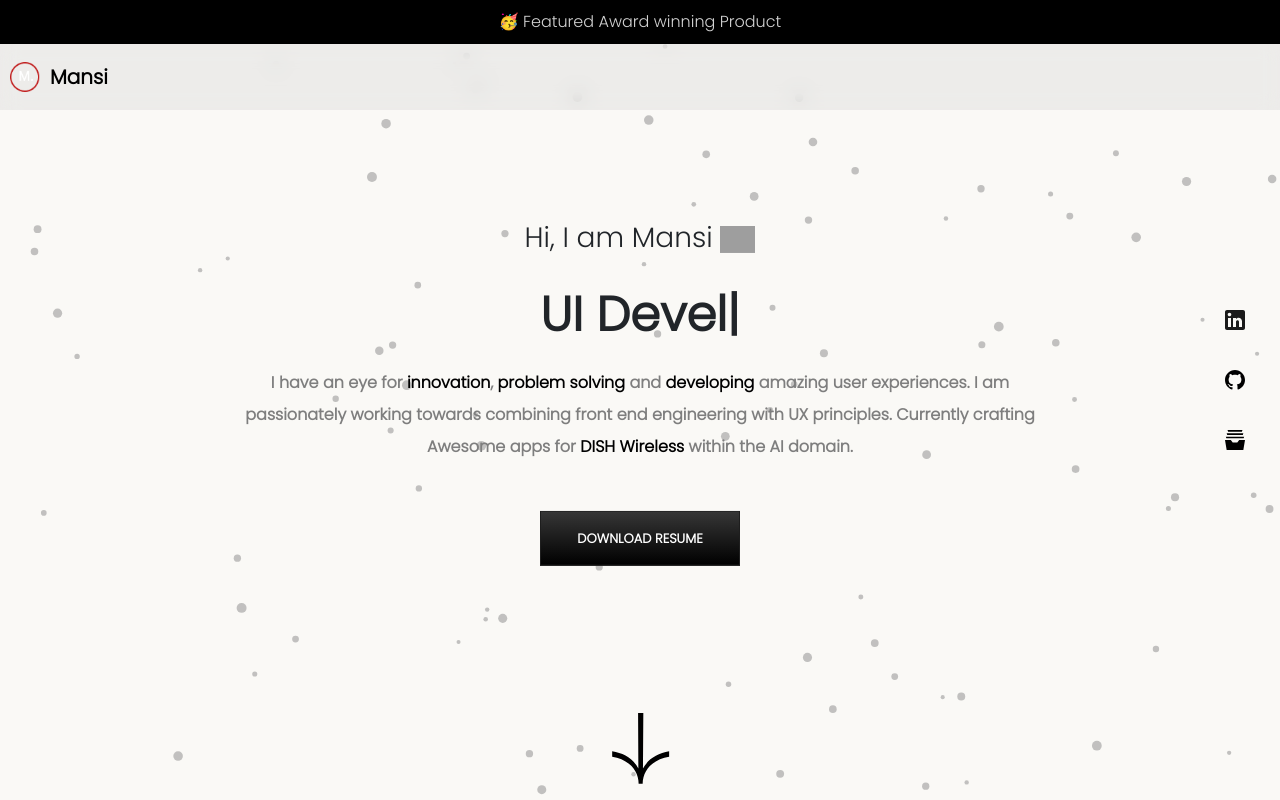
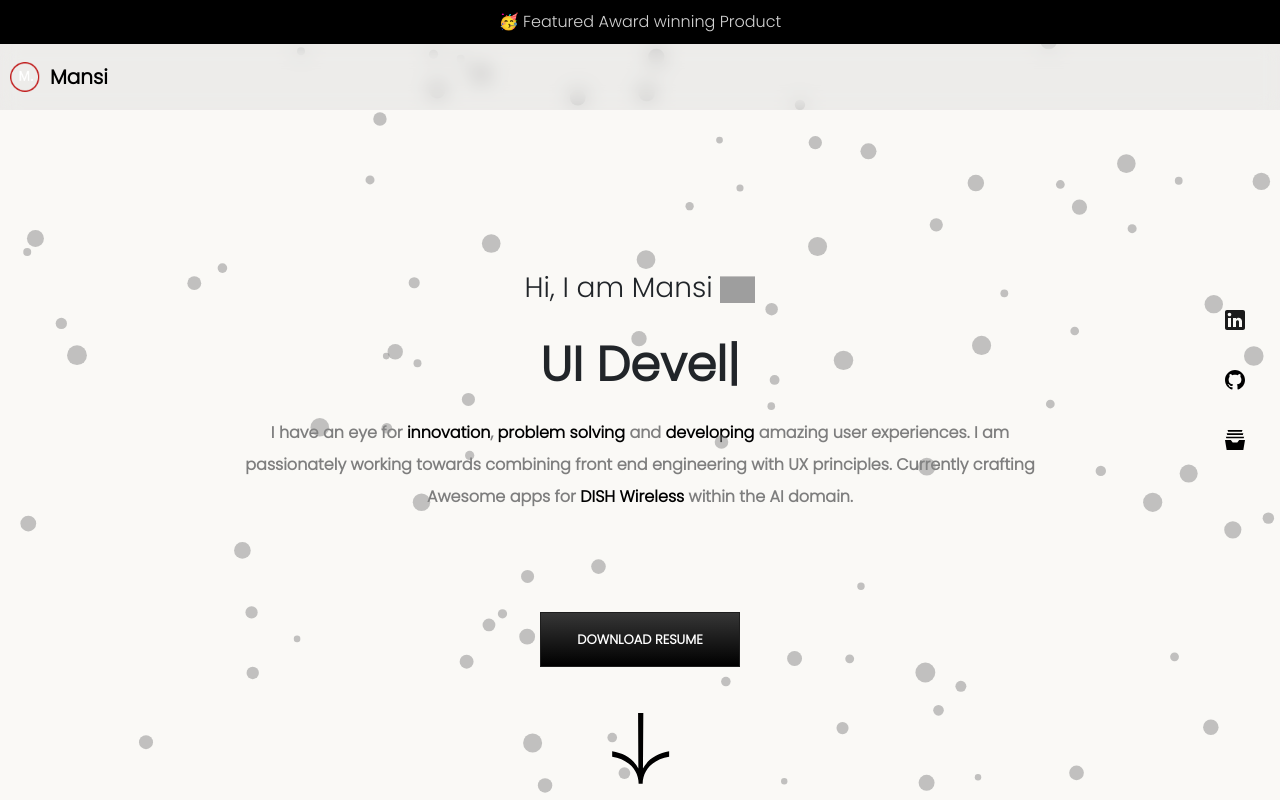
Before and after one commit to sundriyalmansi/portfolio-website, a React (Create React App) app: page / in a window 1280 px wide. Built offline with nearby package versions, Linux system fonts and the light colour scheme; grey boxes are pictures that could not be loaded; some icons are missing.

Commit message:
particle js change and css updates

```diff
--- a/src/components/Header/Header.css
+++ b/src/components/Header/Header.css
@@ -8,9 +8,13 @@
   background-size: cover;
   background-position: center;
   height: 100vh;
+  z-index: 0;
+}
+
+#hero-particles{
+  width: 100%;
   z-index: 1;
 }
-
 
 .typed-css {
   font-size: 3rem;
@@ -120,30 +124,28 @@
 
 
 .downloadcv {
-  border: 1px solid #1e1e1e !important;
+  border: 1px solid #1e1e1e;
   text-transform: uppercase;
   text-decoration: none;
   padding: 1rem;
   font-size: 0.8rem;
-  margin-top: 2rem;
+  margin-bottom: 4em;
   min-width: 200px;
   max-width: 200px;
   text-align: center;
   font-weight: 600;
   line-height: 21px;
   outline: none;
-  color: #ffffff !important;
+  color: #ffffff;
   font-size: 13px;
   font-weight: 700;
   background: linear-gradient(180deg, #363636 0%, #1B1B1B 50%, #000000 100%);
   box-shadow: 0px 0px 0px 0px #FFFFFF, 0px 0px 0px 0px #000000;
-  transition: all 0.3s cubic-bezier(0.15, 0.83, 0.66, 1);
-  margin: 2.5em 0 1em 0;
+  transition: 0.7s;
 }
 
 .downloadcv a:hover {
-  background-color: #7E7E7E;
-  color: black;
+  font-weight: 800;
 }
 
 
@@ -209,6 +211,7 @@
   z-index: 1;
   animation: 1s ease-out 0s 1 opacityChange;
   padding: 30px;
+  z-index: 0;
 }
 
 @keyframes opacityChange {
@@ -239,12 +242,14 @@
   justify-content: center;
   align-items: center;
   margin-bottom: 20px;
+  margin-top: 20px;
   display: flex;
   position: absolute;
   top: auto;
   bottom: 0%;
   left: 0%;
   right: 0%;
+  z-index: 2;
 }
 
 .image-119.project-adj {
--- a/src/components/Header/Header.js
+++ b/src/components/Header/Header.js
@@ -36,7 +36,7 @@ const Header = () => {
         id="hero-particles"
         className=""
         particlesOptions={heroOptions}
-      />
+      ></ParticlesComponent>
         <div className="socialmedialinks home">
           <a title = "Linkedin" href="https://www.linkedin.com/in/sundriyalm/" target="_blank" rel="noreferrer" class="sociallink w-inline-block"><div class="social-media-icons linkedin"></div></a>
           <a title = "GitHub" href="https://github.com/sundriyalmansi/" target="_blank" rel="noreferrer" class="sociallink w-inline-block"><div class="social-media-icons github"></div></a>
@@ -55,9 +55,10 @@ const Header = () => {
               Currently crafting Awesome apps for <span className="orange">DISH Wireless</span> within the AI domain.
             </p>
             </div>
-            <a className="downloadcv" href={Resume} download="Mansi_Resume">Download Resume</a>
         </div>
-        <div class="arrow"><a href="#skillspage" class="w-inline-block"><img src={arrow} loading="lazy" width="73" alt="" class="image-119 project-adj" /></a></div>
+        <div class="arrow">
+          <a className="downloadcv" href={Resume} download="Mansi_Resume">Download Resume</a>
+          <a href="#skillspage" class="w-inline-block"><img src={arrow} loading="lazy" width="73" alt="" class="image-119 project-adj" /></a></div>
     </div>
   )
 }
--- a/src/components/Header/particlesOptions.js
+++ b/src/components/Header/particlesOptions.js
@@ -86,8 +86,8 @@ export const heroOptions = {
         distance: 100,
       },
       bubble: {
-        distance: 50,
-        duration: 0.4,
+        distance: 150,
+        duration: 2,
         size: 20,
         color: {
           value: "#a9a9a9",
@@ -102,10 +102,17 @@ export const heroOptions = {
         speed: 1,
         maxSpeed: 50,
       },
+      grab: {
+        distance: 200,
+      }
     },
   },
 
   particles: {
+    collisions: {
+      enable: true,
+      mode: "bounce",
+    },
     color: {
       value: "#878787",
     },
@@ -131,6 +138,7 @@ export const heroOptions = {
         enable: true,
         area: 800,
       },
+      limit: 0,
       value: 80,
     },
     opacity: {
@@ -138,9 +146,31 @@ export const heroOptions = {
     },
     shape: {
       type: "circle",
+      character: [
+        {
+          fill: true,
+          font: "Font Awesome 6 Brands",
+          style: "",
+          value: ["\uf13b"],
+          weight: "900",
+        },
+      ]
     },
     size: {
-      value: { min: 2, max: 5 },
+      random: {
+        enable: true,
+        minimumValue: 10,
+        maxValue: 15,
+      },
+      animation: {
+        count: 0,
+        enable: true,
+        speed: 0.2,
+        decay: 0,
+        sync: true,
+        destroy: "none",
+        startValue: "random",
+      },
     },
   },
   pauseOnBlur: true,
--- a/src/components/Navbar/Navbar.css
+++ b/src/components/Navbar/Navbar.css
@@ -9,7 +9,7 @@
 
 .nav-link:hover, .nav-link:active{
   border-top: 2px solid grey;
-  color: grey;
+  color: #555555;
 }
 
 
--- a/src/components/Skills/Skills.css
+++ b/src/components/Skills/Skills.css
@@ -14,7 +14,7 @@
 }
 
 .margintop {
-    margin-top: 5em;
+    margin-top: 3.5em;
     height: 2em;
 }
 
```
